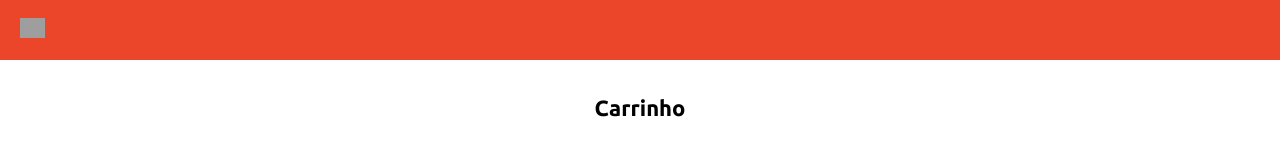
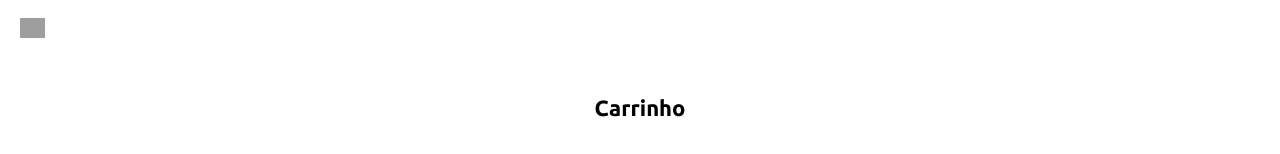
Before and after one commit to Dridr1/BigHeadStore-Front, a JavaScript app: page /cart in a window 1280 px wide. Shown: the top 154 px of the page. Built offline with nearby package versions, Linux system fonts and the light colour scheme; grey boxes are pictures that could not be loaded; a web font is replaced by a local one.

Commit message:
feat: add shopping cart layout

```diff
--- a/src/pages/Cart/index.js
+++ b/src/pages/Cart/index.js
@@ -1,5 +1,5 @@
 
-import { Container, Header, Back, PageTitle, Item, ItemData, ItemName, Price, Quantity, Button } from './style.js'
+import { Container, Back, PageTitle, Item, ItemData, ItemName, Price, Quantity, Button } from './style.js'
 import Arrow from '../../assets/back.png'
 import { useNavigate } from 'react-router-dom';
 
@@ -7,9 +7,7 @@ function Cart() {
   const navigate = useNavigate();
   return (
     <>
-      <Header>
-        <Back src={Arrow}></Back>
-      </Header>
+      <Back src={Arrow}></Back>
       <Container>
         <PageTitle>Carrinho</PageTitle>
         <Item><img src="https://popvinyls.com/wp-content/uploads/2014/02/06blacksuitjoker.jpg" alt="FunkoPop"/>
--- a/src/pages/Cart/style.js
+++ b/src/pages/Cart/style.js
@@ -1,15 +1,4 @@
 import styled from "styled-components";
-
-const Header = styled.div`
-  width: 100vw;
-  height: 60px;
-  background-color: #EB4629;
-
-  position: fixed;
-  top: 0;
-  left: 0;
-  z-index: 1;
-`;
 
 const Back = styled.img`
   width: 25px;
@@ -111,4 +100,4 @@ const Button = styled.button`
   }
 `;
 
-export { Container, Header, Back, PageTitle, Item, ItemData, ItemName, Price, Quantity, Button};
+export { Container, Back, PageTitle, Item, ItemData, ItemName, Price, Quantity, Button};
```
